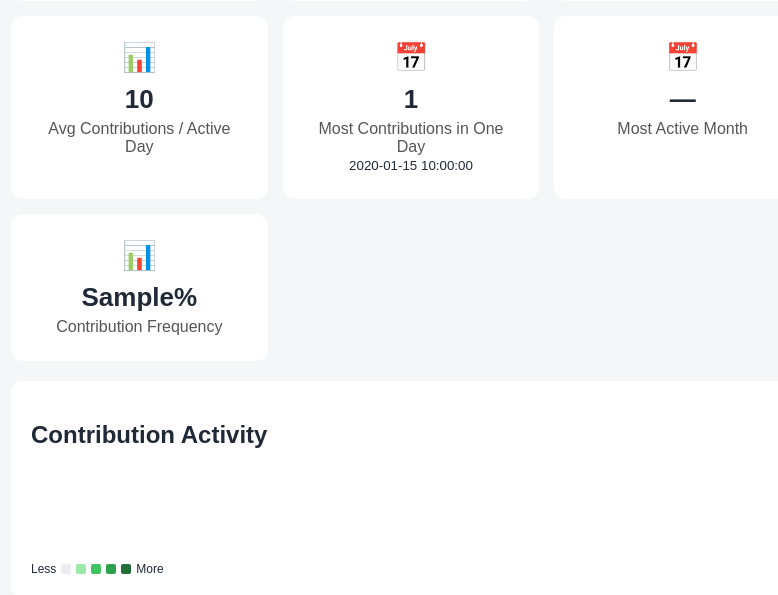
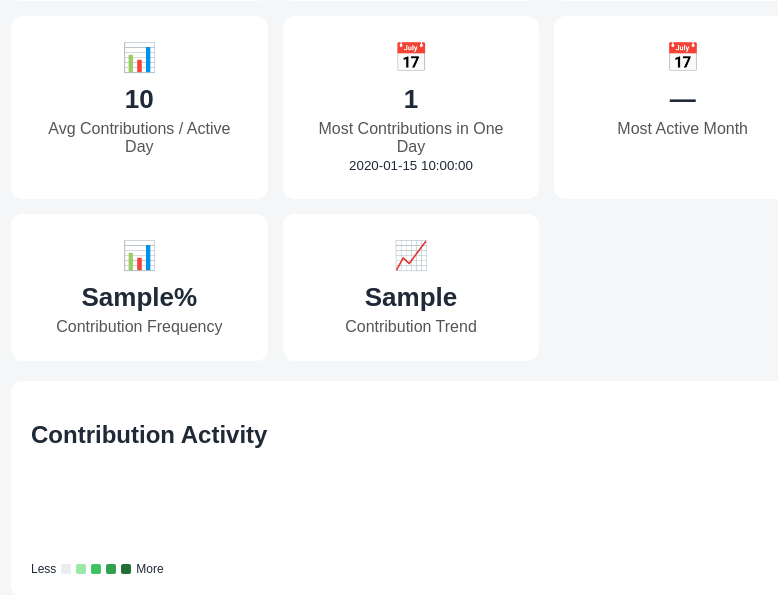
Before and after one commit to yogesharumugam2103/github-profile-analyzer, a Flask app: template templates/profile.html in a window 1280 px wide. Shown: the part 961-1556 px from the top of the page, without its empty margins (229-1007 px from the left). Run offline with Flask 3, Linux system fonts and the light colour scheme; the template is opened without the code that fills it: most values are stand-ins (such as "Sample title", 1, 10 or a date in 2020).

Commit message:
Add contribution trend analysis

```diff
--- a/app.py
+++ b/app.py
@@ -198,6 +198,28 @@ def analyze():
 
             contribution_heatmap.append(week_data)
 
+
+    midpoint = len(contribution_days) // 2
+
+    earlier_days = contribution_days[:midpoint]
+    recent_days = contribution_days[midpoint:]
+
+    earlier_contributions = sum(
+        day["contributionCount"]
+        for day in earlier_days
+    )
+
+    recent_contributions = sum(
+        day["contributionCount"]
+        for day in recent_days
+    )
+
+    if recent_contributions > earlier_contributions:
+        contribution_trend = "Increasing"
+    elif recent_contributions < earlier_contributions:
+        contribution_trend = "Decreasing"
+    else:
+        contribution_trend = "Stable"
     total_stars = sum(repo["stargazers_count"] for repo in repos)
     total_forks = sum(repo["forks_count"] for repo in repos)
 
@@ -271,7 +293,8 @@ def analyze():
         most_active_month=most_active_month,
         most_active_month_count=most_active_month_count,
         most_active_month_display=most_active_month_display,
-        contribution_frequency=contribution_frequency
+        contribution_frequency=contribution_frequency,
+        contribution_trend=contribution_trend
     )
 
 if __name__ == "__main__":
--- a/templates/profile.html
+++ b/templates/profile.html
@@ -134,6 +134,12 @@
                     <h3>{{ contribution_frequency }}%</h3>
                     <p>Contribution Frequency</p>
                 </div>
+
+                <div class="analysis-card">
+                    <span>📈</span>
+                    <h3>{{ contribution_trend }}</h3>
+                    <p>Contribution Trend</p>
+                </div>
             </div>
 
             <section class="contribution-section">
```
